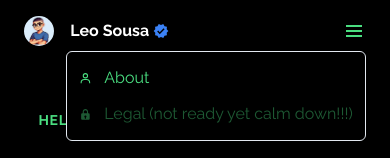
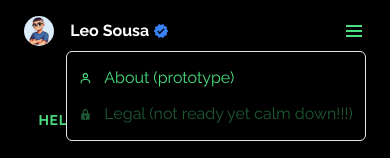
Before and after one commit to sousalmdev/portfoolio, a Next.js app: page / in a window 390 px wide. Both pictures are taken after a click on the button 353 px from the left and 31 px from the top of the page. Shown: the top 158 px of the page. Built offline with nearby package versions, Linux system fonts and the light colour scheme.

Commit message:
Now it works

```diff
--- a/app/components/menu.tsx
+++ b/app/components/menu.tsx
@@ -31,7 +31,7 @@ export const MenuUi = () => {
             icon={BiUser(Icon)}
             background={"black"}
           >
-            About
+            About (prototype)
           </MenuItem>
 
           <MenuItem
```
